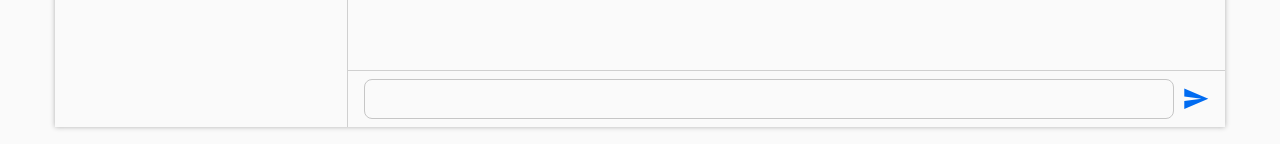
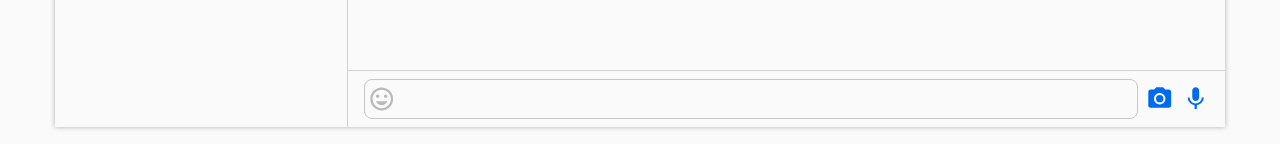
Before and after one commit to KamilHs/Advanced-Chat-Client, a React (Create React App) app: page / in a window 1280 px wide. Shown: the part 653-797 px from the top of the page. Built offline with nearby package versions, Linux system fonts and the light colour scheme.

Commit message:
ChatInput updated

```diff
--- a/src/modules/Home/components/Chat/ChatInput/ChatInput.tsx
+++ b/src/modules/Home/components/Chat/ChatInput/ChatInput.tsx
@@ -1,6 +1,9 @@
 import React from "react";
 import { Box, makeStyles, Theme, TextField } from "@material-ui/core";
+import MicIcon from '@material-ui/icons/Mic';
 import SendIcon from '@material-ui/icons/Send';
+import CameraAltIcon from '@material-ui/icons/CameraAlt';
+import MoodIcon from '@material-ui/icons/Mood';
 
 const useStyles = makeStyles((theme: Theme) => (
     {
@@ -12,12 +15,14 @@ const useStyles = makeStyles((theme: Theme) => (
             padding: `${theme.spacing(1)}px ${theme.spacing(2)}px`,
         },
         textField: {
+            width: "100%",
             "& *::before,& *::after": {
                 display: "none"
             },
             "& input": {
                 width: "100%",
                 padding: theme.spacing(1),
+                paddingLeft: theme.spacing(4),
                 borderRadius: theme.shape.borderRadius,
                 color: theme.palette.secondary.main,
                 border: "1px solid #c6c6c6",
@@ -25,21 +30,49 @@ const useStyles = makeStyles((theme: Theme) => (
                     boxShadow: `0 0 8px 1px #c6c6c6`,
                 }
             },
+        },
+        textFieldContainer: {
             flexGrow: 2,
+            marginRight: theme.spacing(1),
+            position: "relative"
+        },
+        icon: {
+            cursor: "pointer"
+        },
+        emojis: {
+            position: "absolute",
+            left: "0",
+            top: "50%",
+            transform: "translateY(-50%)",
+            marginLeft: theme.spacing(0.5),
+        },
+        camera: {
             marginRight: theme.spacing(1)
-        },
-        sendIcon: {
-            cursor: "pointer"
         }
     }
 ))
 
 export const ChatInput: React.FC = () => {
+    const [message, setMessage] = React.useState<string>("");
+    const handleChange = React.useCallback((e: React.ChangeEvent<HTMLInputElement>) => {
+        if (message === "")
+            setMessage(e.target.value.trim());
+        else
+            setMessage(e.target.value);
+    }, [message]);
     const classes = useStyles();
     return (
         <Box className={classes.container}>
-            <TextField className={classes.textField} />
-            <SendIcon color="primary" className={classes.sendIcon} />
+            <Box className={classes.textFieldContainer}>
+                <TextField onChange={handleChange} value={message} className={classes.textField} />
+                <MoodIcon color="disabled" className={[classes.icon, classes.emojis].join(" ")} />
+            </Box>
+            <CameraAltIcon color="primary" className={[classes.icon, classes.camera].join(" ")} />
+            {
+                message !== ""
+                    ? <SendIcon color="primary" className={classes.icon} />
+                    : <MicIcon color="primary" className={classes.icon} />
+            }
         </Box>
     )
 }
```
Also changed, not shown: 1 other file (tests, documents, lock files or other folders).
